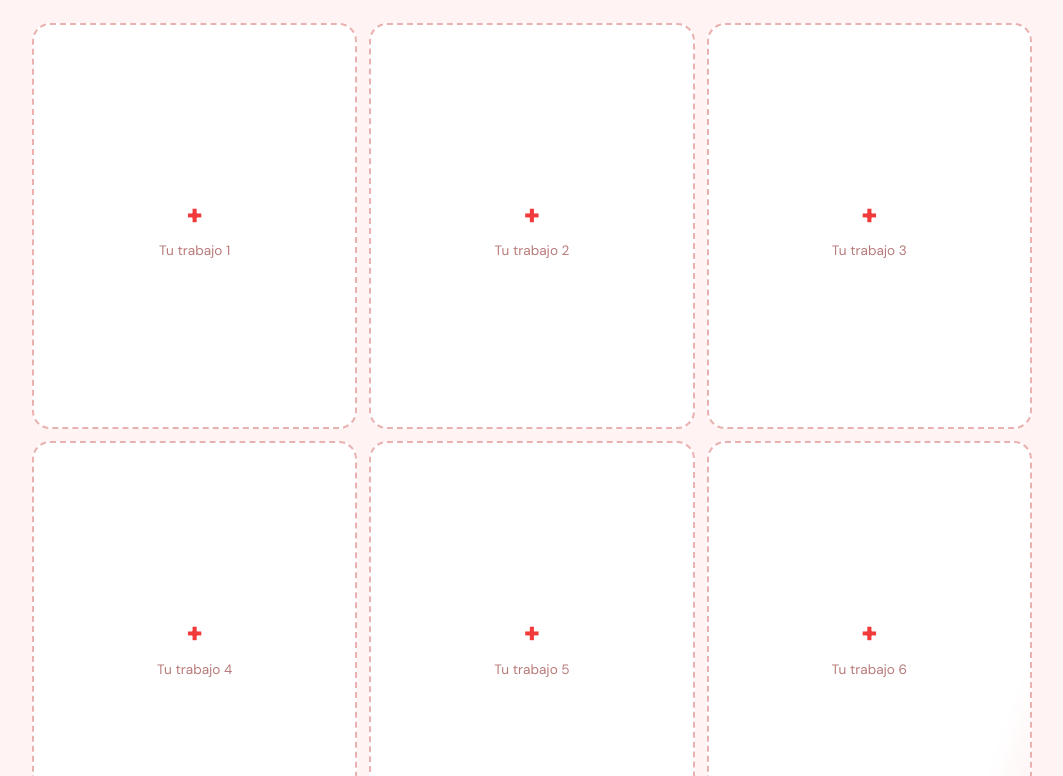
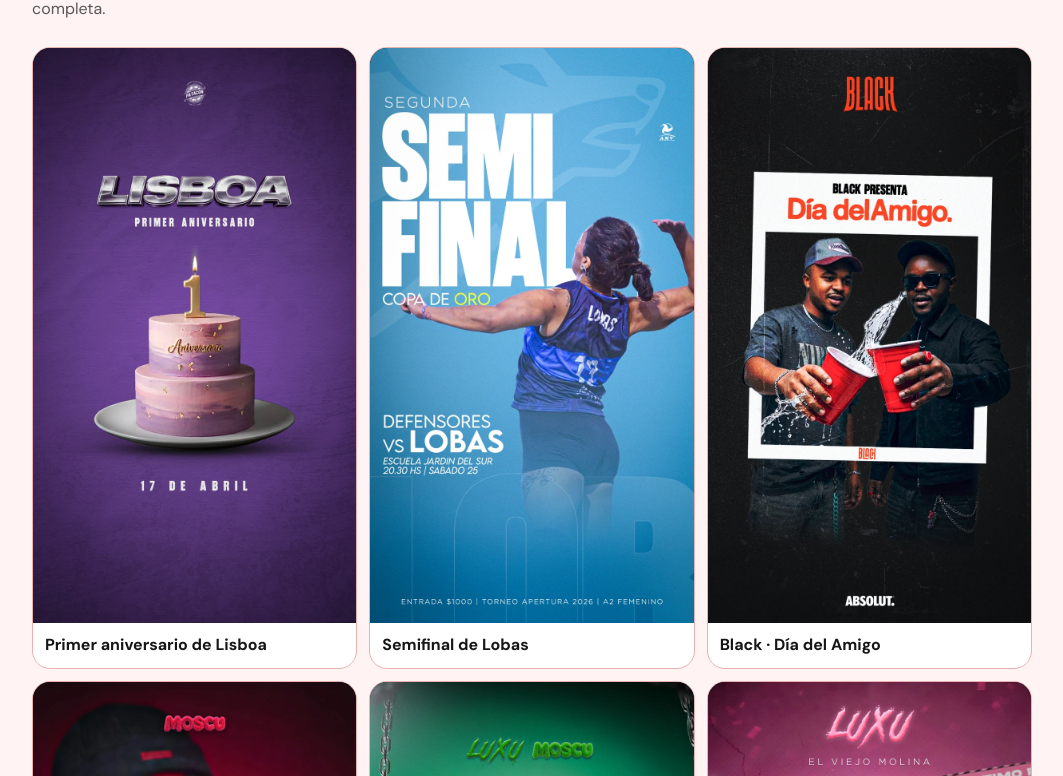
Before and after one commit to apice-agency/Apice-Landing, a plain HTML site: page index.html in a window 1280 px wide. Shown: the part 910-1686 px from the top of the page, without its empty margins (108-1171 px from the left). Drawn offline with nearby package versions, Linux system fonts and the light colour scheme.

Commit message:
Agregar galeria de flyers al portfolio

```diff
--- a/index.html
+++ b/index.html
@@ -60,15 +60,32 @@
 
 <section class="s soft" id="trabajos"><div class="wrap">
   <h2 class="rv">Mirá lo que <em>hacemos</em></h2>
-  <p class="sub rv" style="--i:1">Webs, flyers y reels para negocios como el tuyo.</p>
-  <!-- Para cargar tus ejemplos: reemplazá el contenido de cada .slot por <img src="TU-IMAGEN.jpg" alt="descripción"> -->
+  <p class="sub rv" style="--i:1">Flyers para eventos y equipos deportivos. Tocá una pieza para verla completa.</p>
   <div class="gallery">
-    <div class="slot rv" style="--i:0"><b>+</b>Tu trabajo 1</div>
-    <div class="slot rv" style="--i:1"><b>+</b>Tu trabajo 2</div>
-    <div class="slot rv" style="--i:2"><b>+</b>Tu trabajo 3</div>
-    <div class="slot rv" style="--i:3"><b>+</b>Tu trabajo 4</div>
-    <div class="slot rv" style="--i:4"><b>+</b>Tu trabajo 5</div>
-    <div class="slot rv" style="--i:5"><b>+</b>Tu trabajo 6</div>
+    <a class="slot" href="img/trabajos/lisboa-aniversario.webp" aria-label="Ver flyer de Primer aniversario de Lisboa en tamaño completo">
+      <img src="img/trabajos/lisboa-aniversario.webp" width="810" height="1440" loading="lazy" decoding="async" alt="Una torta de aniversario sobre un fondo violeta">
+      <span>Primer aniversario de Lisboa</span>
+    </a>
+    <a class="slot" href="img/trabajos/lobas-semifinal.webp" aria-label="Ver flyer de Semifinal de Lobas en tamaño completo">
+      <img src="img/trabajos/lobas-semifinal.webp" width="810" height="1440" loading="lazy" decoding="async" alt="Una jugadora de vóley anuncia la semifinal entre Defensores y Lobas">
+      <span>Semifinal de Lobas</span>
+    </a>
+    <a class="slot" href="img/trabajos/black-dia-del-amigo.webp" aria-label="Ver flyer de Black · Día del Amigo en tamaño completo">
+      <img src="img/trabajos/black-dia-del-amigo.webp" width="810" height="1440" loading="lazy" decoding="async" alt="Dos amigos brindan con vasos rojos en el flyer de Black">
+      <span>Black · Día del Amigo</span>
+    </a>
+    <a class="slot" href="img/trabajos/moscu-me-llama.webp" aria-label="Ver flyer de Moscú me llama en tamaño completo">
+      <img src="img/trabajos/moscu-me-llama.webp" width="810" height="1440" loading="lazy" decoding="async" alt="Retrato con lentes oscuros en un flyer rojo de Moscú">
+      <span>Moscú me llama</span>
+    </a>
+    <a class="slot" href="img/trabajos/luxu-dia-del-amigo.webp" aria-label="Ver flyer de Luxu y Moscú · Día del Amigo en tamaño completo">
+      <img src="img/trabajos/luxu-dia-del-amigo.webp" width="810" height="1440" loading="lazy" decoding="async" alt="Flyer verde con la programación del Día del Amigo">
+      <span>Luxu y Moscú · Día del Amigo</span>
+    </a>
+    <a class="slot" href="img/trabajos/luxu-upd.webp" aria-label="Ver flyer de Luxu · UPD Masivo en tamaño completo">
+      <img src="img/trabajos/luxu-upd.webp" width="810" height="1440" loading="lazy" decoding="async" alt="Una mochila rosa con el nombre del evento">
+      <span>Luxu · UPD Masivo</span>
+    </a>
   </div>
 </div></section>
 
--- a/styles.css
+++ b/styles.css
@@ -627,50 +627,34 @@ h2 {
 }
 
 .slot {
-  aspect-ratio: 4/5;
-  border: 2px dashed #eab1b1;
+  display: flex;
+  flex-direction: column;
+  min-width: 0;
+  overflow: hidden;
+  border: 1px solid #eab1b1;
   border-radius: 18px;
   background: #fff;
-  display: flex;
-  flex-direction: column;
-  align-items: center;
-  justify-content: center;
-  color: #b97a7a;
-  font-size: .85rem;
-  text-align: center;
-  padding: 10px;
-  overflow: hidden;
-  position: relative;
-  transition: transform .25s,border-color .25s;
+  color: var(--ink);
+  text-decoration: none;
 }
 
-.slot::before {
-  content: "";
-  position: absolute;
-  inset: 0;
-  background: linear-gradient(110deg,transparent 30%,rgba(242,58,58,.1) 50%,transparent 70%);
-  transform: translateX(-100%);
-  animation: shine 3.4s infinite;
-  animation-delay: calc(var(--i,0)*.35s);
-}
-
-.slot:hover {
+.slot:hover,
+.slot:focus-visible {
   border-color: var(--red);
-  transform: translateY(-4px) rotate(-.6deg);
 }
 
 .slot img {
+  display: block;
   width: 100%;
-  height: 100%;
-  object-fit: cover;
-  border-radius: 14px;
-  position: relative;
+  height: auto;
+  aspect-ratio: 9/16;
+  object-fit: contain;
+  background: #15131a;
 }
 
-.slot b {
-  font-size: 2rem;
-  color: var(--red);
-  font-family: var(--disp);
+.slot span {
+  padding: 10px 12px;
+  font-weight: 700;
 }
 
 .about p {
```
Also changed, not shown: img/trabajos/black-dia-del-amigo.webp (added), img/trabajos/lisboa-aniversario.webp (added), img/trabajos/lobas-semifinal.webp (added), img/trabajos/luxu-dia-del-amigo.webp (added), img/trabajos/luxu-upd.webp (added), img/trabajos/moscu-me-llama.webp (added).
